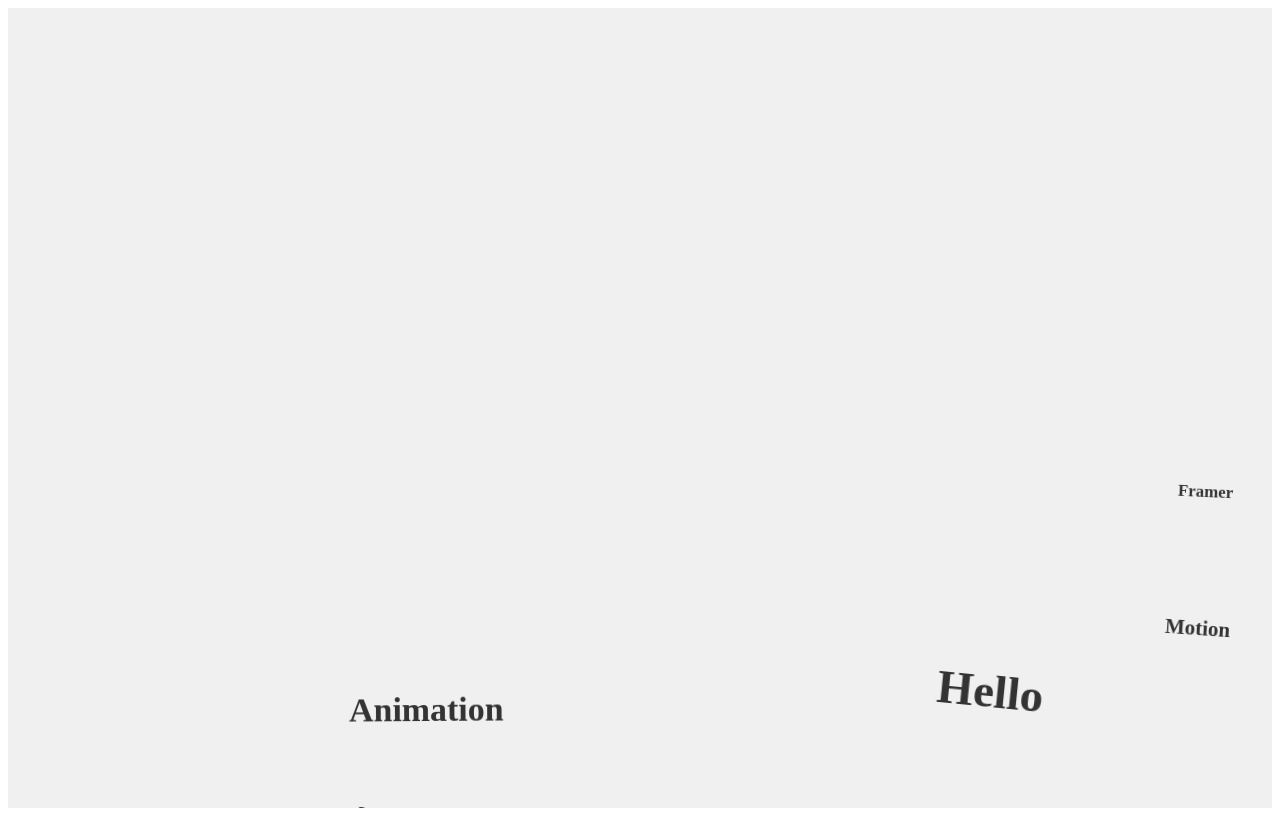
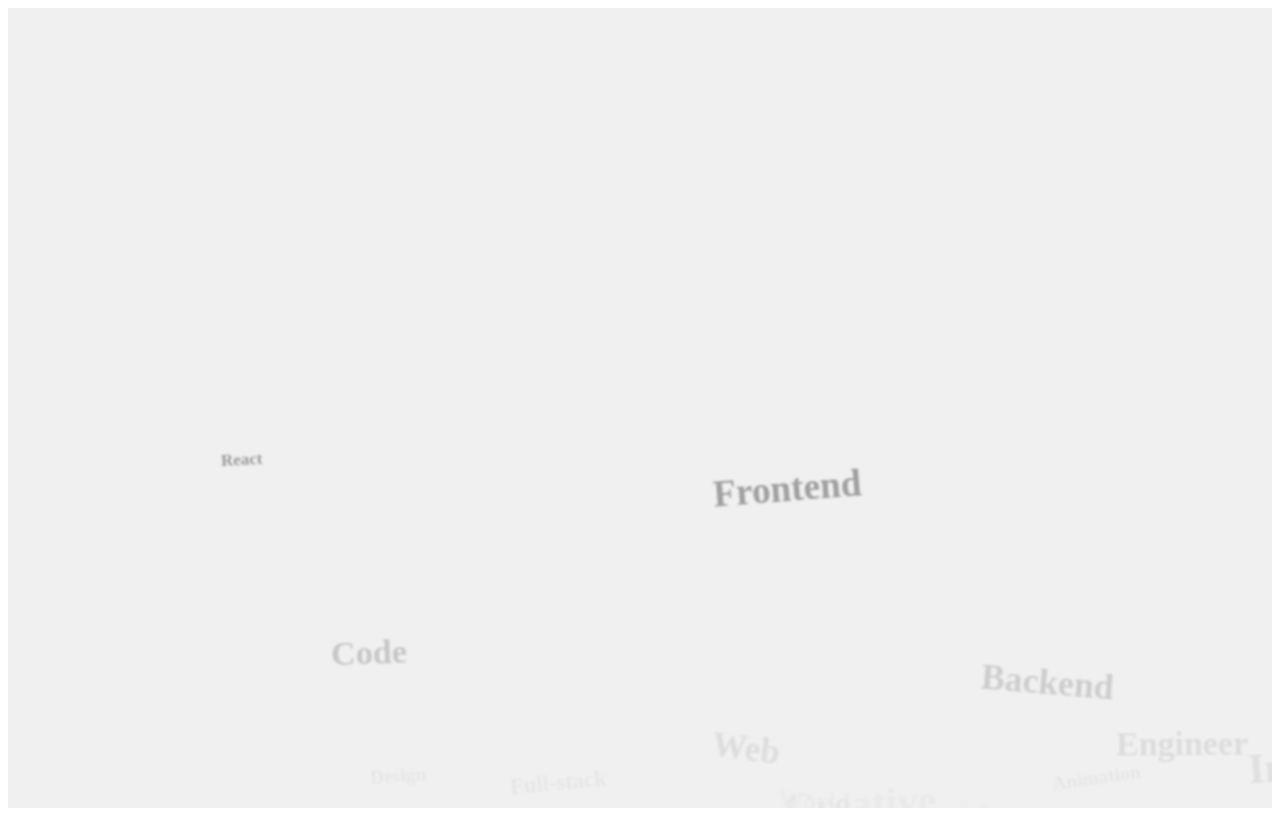
Before and after one commit to ankurhalder/falllling-words, a React (Vite) app: page / in a window 1280 px wide. Built offline with nearby package versions, Linux system fonts and the light colour scheme.

Commit message:
chore: Update FallingWordsAnimation component with additional words and animation effects

```diff
--- a/src/FallingWordsAnimation.jsx
+++ b/src/FallingWordsAnimation.jsx
@@ -2,7 +2,28 @@ import React from "react";
 import { motion } from "framer-motion";
 
 const FallingWordsAnimation = () => {
-  const words = ["Hello", "World", "Framer", "Motion", "Animation"];
+  const words = [
+    "Hello",
+    "World",
+    "Framer",
+    "Motion",
+    "Animation",
+    "React",
+    "JavaScript",
+    "Web",
+    "Developer",
+    "Code",
+    "Design",
+    "UI/UX",
+    "OpenAI",
+    "Technology",
+    "Innovation",
+    "Creative",
+    "Engineer",
+    "Frontend",
+    "Backend",
+    "Full-stack",
+  ];
 
   return (
     <div
@@ -19,24 +40,29 @@ const FallingWordsAnimation = () => {
           style={{
             position: "absolute",
             top: 0,
-            left: `${Math.random() * 100}vw`, // Randomize initial position horizontally
-            fontSize: `${1 + Math.random() * 2}rem`, // Randomize font size
+            left: `${Math.random() * 100}vw`,
+            fontSize: `${1 + Math.random() * 2}rem`,
             fontWeight: "bold",
             color: "#333",
             zIndex: 100,
+            filter: "blur(1px)", // Add a slight blur effect
+            opacity: 1,
           }}
           animate={{
             top: "100vh",
-            rotate: `${(Math.random() - 0.5) * 20}deg`, // Randomize rotation
-            scale: 1, // Ensure each word maintains its original scale
+            y: (custom) => `${100 + custom * 50}vh`, // Adjust based on custom prop for parallax effect
+            rotate: `${(Math.random() - 0.5) * 20}deg`,
+            scale: 1,
+            opacity: 0, // Fade out
           }}
           transition={{
-            duration: 3 + Math.random() * 3, // Randomize duration
-            ease: "easeInOut", // Smooth easing for natural motion
+            duration: 3 + Math.random() * 3,
+            ease: "easeInOut",
             repeat: Infinity,
-            repeatType: "mirror", // Reverse animation direction on repeat
-            delay: Math.random() * 2, // Random delay before animation starts
+            repeatType: "mirror",
+            delay: Math.random() * 2,
           }}
+          custom={Math.random() * 2} // Custom prop for parallax effect
         >
           {word}
         </motion.span>
```
